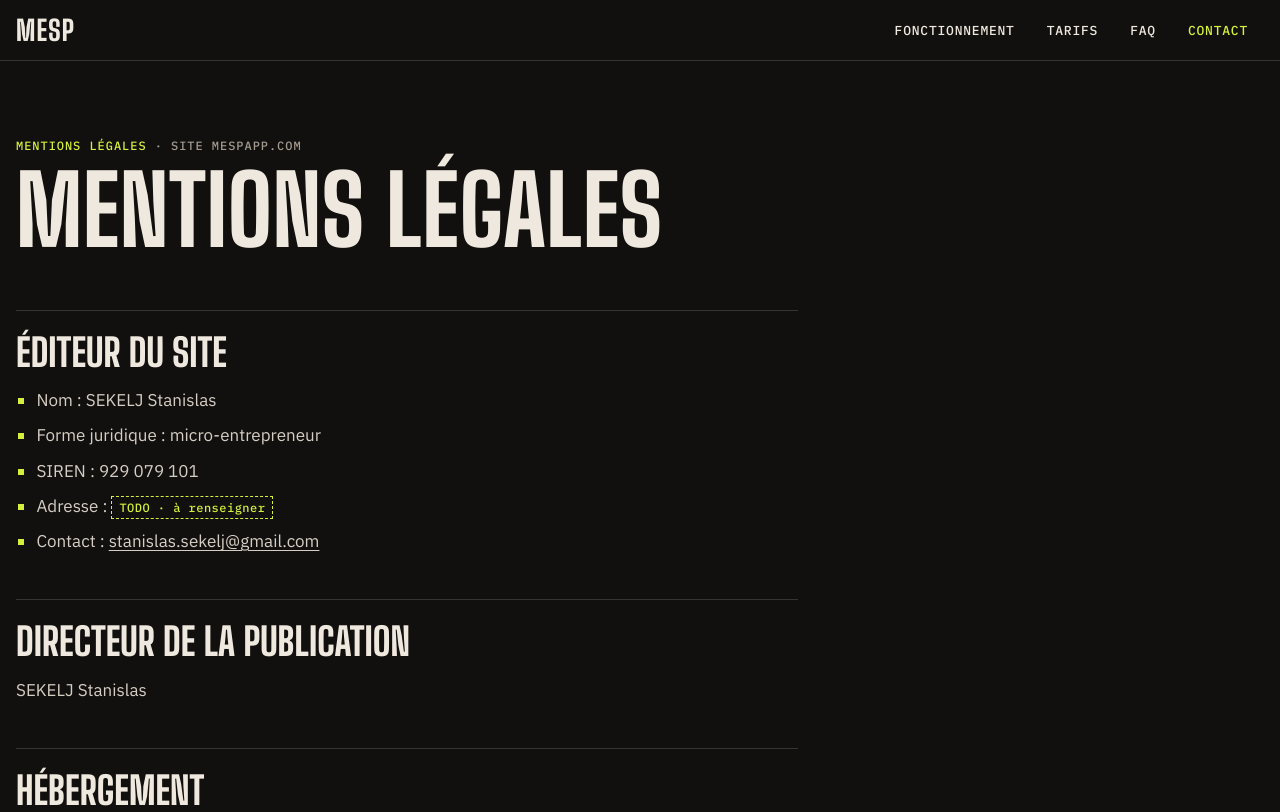
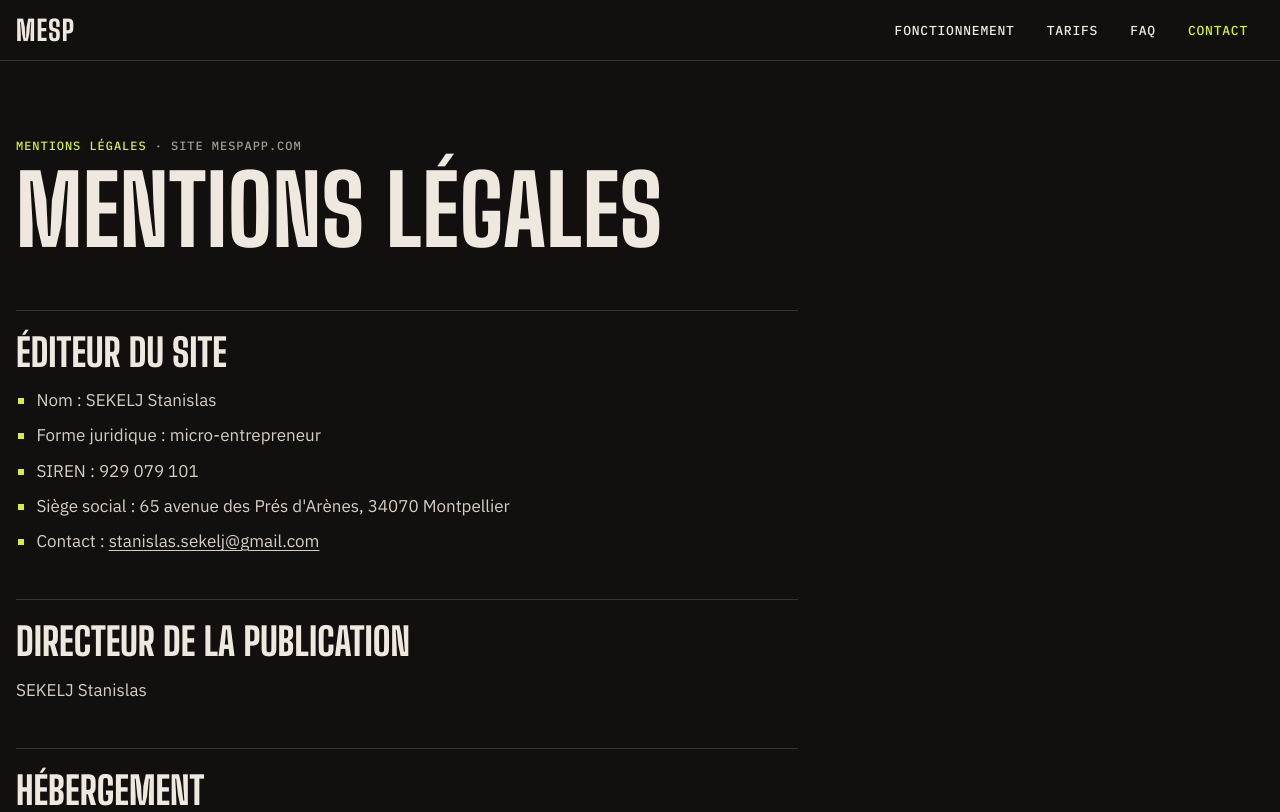
Before and after one commit to stanislasSekelj/MESPWEB, a plain HTML site: page docs/mentions-legales.html in a window 1280 px wide. Shown: the top 812 px of the page. Drawn offline with Linux system fonts and the light colour scheme.

Commit message:
Legal notice: registered address
Co-Authored-By: Claude Fable 5.2 <noreply@anthropic.com>

```diff
--- a/docs/mentions-legales.html
+++ b/docs/mentions-legales.html
@@ -35,7 +35,7 @@
       <li>Nom&nbsp;: SEKELJ Stanislas</li>
       <li>Forme juridique&nbsp;: micro-entrepreneur</li>
       <li>SIREN&nbsp;: <span class="num">929&nbsp;079&nbsp;101</span></li>
-      <li>Adresse&nbsp;: <span class="todo">à renseigner</span></li>
+      <li>Siège social&nbsp;: 65 avenue des Prés d'Arènes, 34070 Montpellier</li>
       <li>Contact&nbsp;: <a href="mailto:stanislas.sekelj@gmail.com">stanislas.sekelj@gmail.com</a></li>
     </ul>
     <h2>Directeur de la publication</h2>
```
